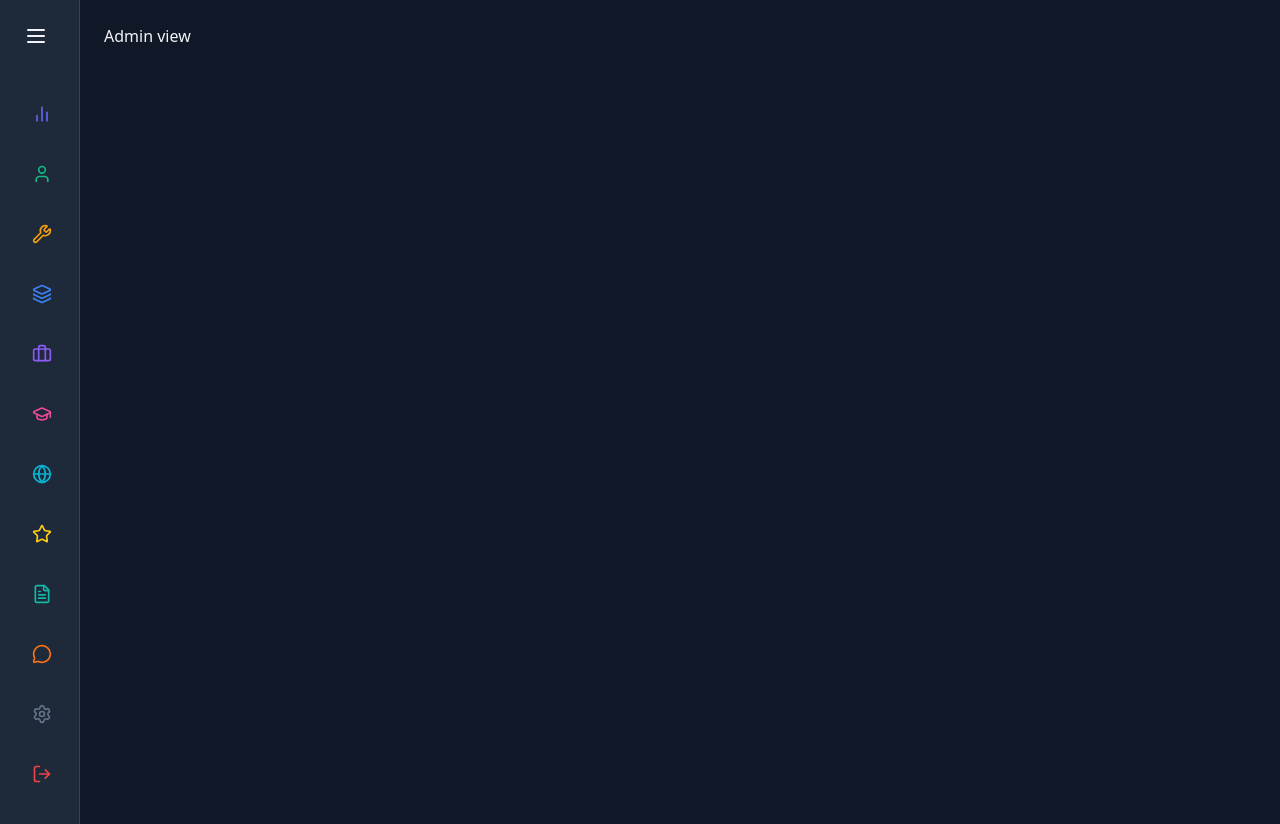
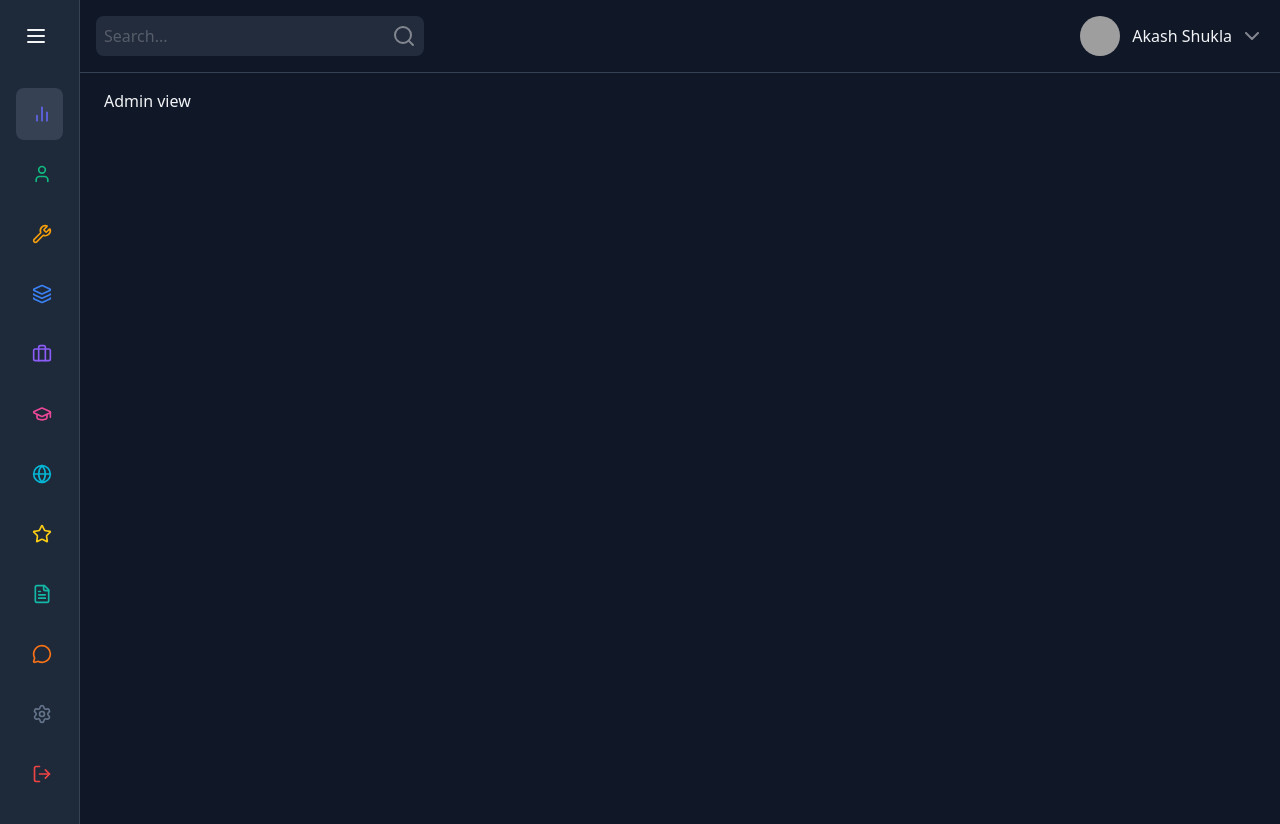
Before and after one commit to akashshukla748972/dev_info, a React (Vite) app in the folder client/: page /admin/dashboard in a window 1280 px wide. Built offline with nearby package versions, Linux system fonts and the light colour scheme; grey boxes are pictures that could not be loaded.

Commit message:
add admin header with search feature

```diff
--- a/client/package.json
+++ b/client/package.json
@@ -15,6 +15,7 @@
     "lucide-react": "^0.512.0",
     "react": "^19.1.0",
     "react-dom": "^19.1.0",
+    "react-hook-form": "^7.57.0",
     "react-router-dom": "^7.6.1",
     "tailwindcss": "^4.1.8"
   },
--- /dev/null
+++ b/client/src/components/admin_view/admin_header.jsx
@@ -0,0 +1,73 @@
+import { ChevronDown, Search } from "lucide-react";
+import React, { useState } from "react";
+import { useForm } from "react-hook-form";
+import { Link } from "react-router-dom";
+
+const AdminHeader = () => {
+  const {
+    register,
+    handleSubmit,
+    formState: { errors },
+  } = useForm();
+  const [searchCard, setSearchCard] = useState(false);
+  const [isSearchData, setIsSearchData] = useState("");
+
+  const onSearch = (data) => {
+    console.log("On Submit", data);
+  };
+
+  const handleOnChange = (data) => {
+    const searchData = data.target.value;
+    setIsSearchData(searchData);
+    if (searchData.length > 0) {
+      setSearchCard(true);
+    } else {
+      setSearchCard(false);
+    }
+  };
+  return (
+    <div className="flex bg-muted p-4 border-b border-gray-700">
+      <div className="flex flex-1 justify-between">
+        <div className="flex flex-col relative">
+          <form onSubmit={handleSubmit(onSearch)} className="">
+            <div className="flex bg-gray-700 opacity-50 p-2 rounded-lg w-82">
+              <input
+                {...register("search", { required: true })}
+                type="text"
+                className="bg-transparent flex-1 outline-none mr-2 text-white"
+                placeholder="Search..."
+                onChange={handleOnChange}
+                value={isSearchData}
+              />
+              <button type="submit">
+                <Search />
+              </button>
+            </div>
+          </form>
+          {searchCard && (
+            <div className="flex flex-col h-32 top-12 w-full absolute z-20 bg-gray-700 rounded-md text-gray-100 p-2 space-y-2">
+              <Link>Web development</Link>
+              <Link>App development</Link>
+            </div>
+          )}
+        </div>
+        <div className=" flex space-x-3">
+          <div className="">
+            <img
+              src="https://i.pinimg.com/736x/b8/91/d5/b891d5eda3bfec2997828f410288c4b9.jpg"
+              alt="user_logo"
+              className="w-10 h-10 rounded-full"
+            />
+          </div>
+          <div className="flex items-center space-x-2">
+            <p className="">Akash Shukla</p>
+            <ChevronDown className="opacity-50" />
+          </div>
+        </div>
+      </div>
+      <div className=""></div>
+    </div>
+  );
+};
+
+export default AdminHeader;
--- a/client/src/components/admin_view/admin_layout.jsx
+++ b/client/src/components/admin_view/admin_layout.jsx
@@ -1,6 +1,7 @@
 import React, { useState } from "react";
 import { Outlet } from "react-router-dom";
 import Sidebar from "./sidebar";
+import AdminHeader from "./admin_header";
 
 const AdminLayout = () => {
   const [isSidebarOpen, setIsSidebarOpen] = useState(false);
@@ -8,7 +9,8 @@ const AdminLayout = () => {
     <div className="flex min-h-screen w-full bg-gray-900 text-gray-100">
       <Sidebar openSidebar={isSidebarOpen} setOpenSidebar={setIsSidebarOpen} />
       <div className="flex flex-1 flex-col">
-        <main className="flex-1 flex-col flex bg-muted/40 p-4 md:p-6">
+        <AdminHeader />
+        <main className="mt-4 flex-1 flex-col flex bg-muted/40 px-4 md:px-6 pb-4 md:pb-6">
           <Outlet />
         </main>
       </div>
--- a/client/src/components/admin_view/sidebar.jsx
+++ b/client/src/components/admin_view/sidebar.jsx
@@ -3,7 +3,7 @@ import { AnimatePresence, motion } from "framer-motion";
 import { Menu } from "lucide-react";
 
 import { sidebarItem } from "../../configs/admin/";
-import { Link } from "react-router-dom";
+import { NavLink } from "react-router-dom";
 
 const Sidebar = ({ openSidebar, setOpenSidebar }) => {
   return (
@@ -25,8 +25,18 @@ const Sidebar = ({ openSidebar, setOpenSidebar }) => {
         {/* nav item */}
         <nav className="mt-8">
           {sidebarItem.map((item) => (
-            <Link key={item.href} to={item.href}>
-              <motion.div className="flex items-center p-4 text-sm font-medium rounded-lg hover:bg-gray-700 transition-colors mb-2">
+            <NavLink
+              className={({ isActive }) =>
+                `block rounded-lg mb-2 transition-colors ${
+                  isActive
+                    ? "bg-gray-700 text-white"
+                    : "hover:bg-gray-700 text-gray-300"
+                }`
+              }
+              key={item.href}
+              to={item.href}
+            >
+              <motion.div className="flex items-center p-4 text-sm font-medium">
                 <item.icon
                   size={20}
                   style={{ color: item.color, minWidth: "20px" }}
@@ -46,7 +56,7 @@ const Sidebar = ({ openSidebar, setOpenSidebar }) => {
                   )}
                 </AnimatePresence>
               </motion.div>
-            </Link>
+            </NavLink>
           ))}
         </nav>
       </div>
--- a/client/src/components/common_view/check-auth.jsx
+++ b/client/src/components/common_view/check-auth.jsx
@@ -3,8 +3,6 @@ import { useLocation, Navigate } from "react-router-dom";
 
 const CheckAuth = ({ role, children }) => {
   const location = useLocation();
-  console.log("Location->", location.pathname);
-  console.log("Role->", role);
 
   if (location.pathname == "/") {
     if (role == "admin") {
```
Also changed, not shown: 1 other file (tests, documents, lock files or other folders).
